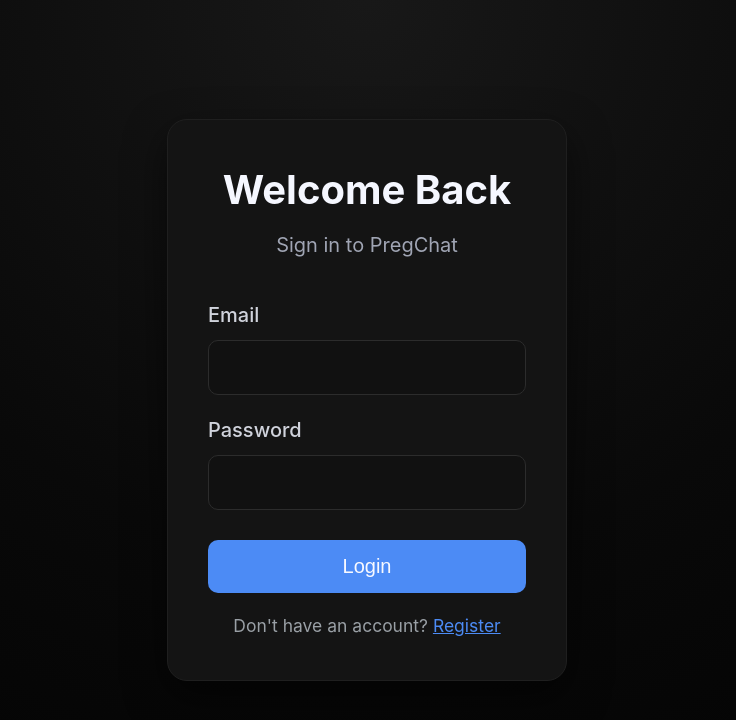
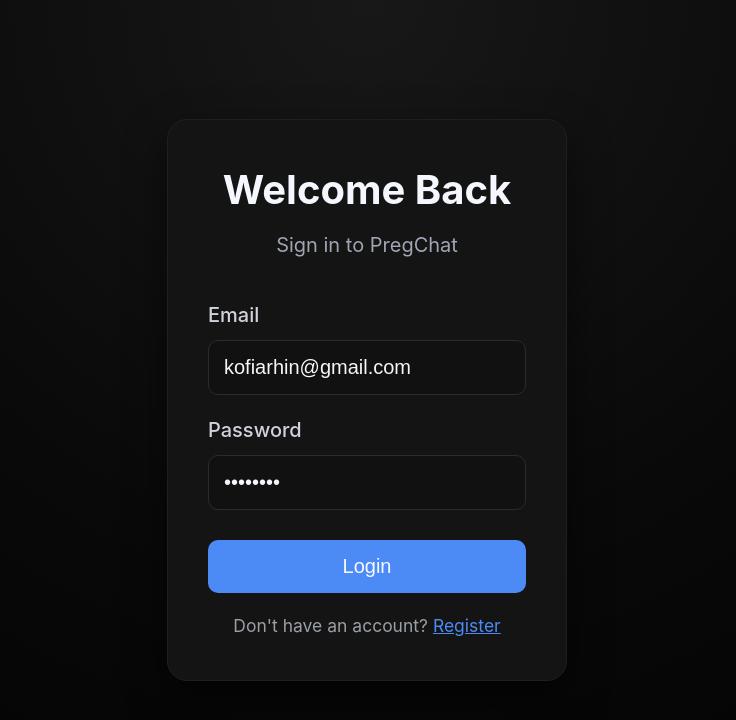
Before and after one commit to kofiarhin/pregchat, a React (Vite) app in the folder client/: page /login in a window 1280 px wide. Shown: the top 720 px of the page, without its empty margins (273-1009 px from the left). Built offline with nearby package versions, Linux system fonts and the light colour scheme; no server answers.

Commit message:
add default login test

```diff
--- a/client/src/pages/Login.jsx
+++ b/client/src/pages/Login.jsx
@@ -51,8 +51,8 @@
 const Login = () => {
   const navigate = useNavigate();
   const [formData, setFormData] = useState({
-    email: "",
-    password: "",
+    email: "kofiarhin@gmail.com",
+    password: "password",
   });
 
   const loginMutation = useLoginMutation({
@@ -117,9 +117,7 @@
           </div>
 
           {loginMutation.isError && (
-            <div style={loginStyles.error}>
-              {loginMutation.error?.message}
-            </div>
+            <div style={loginStyles.error}>{loginMutation.error?.message}</div>
           )}
 
           <button
@@ -133,7 +131,7 @@
         </form>
 
         <p style={loginStyles.cta}>
-          Don't have an account? {" "}
+          Don't have an account?{" "}
           <Link to="/register" style={loginStyles.link}>
             Register
           </Link>
```
